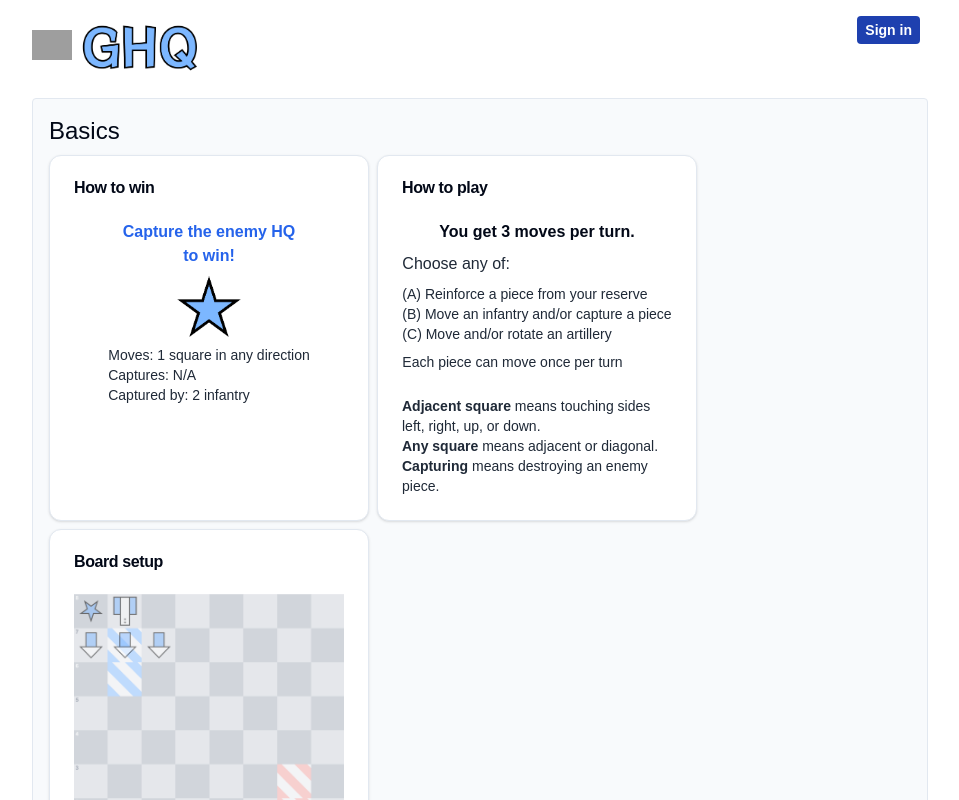
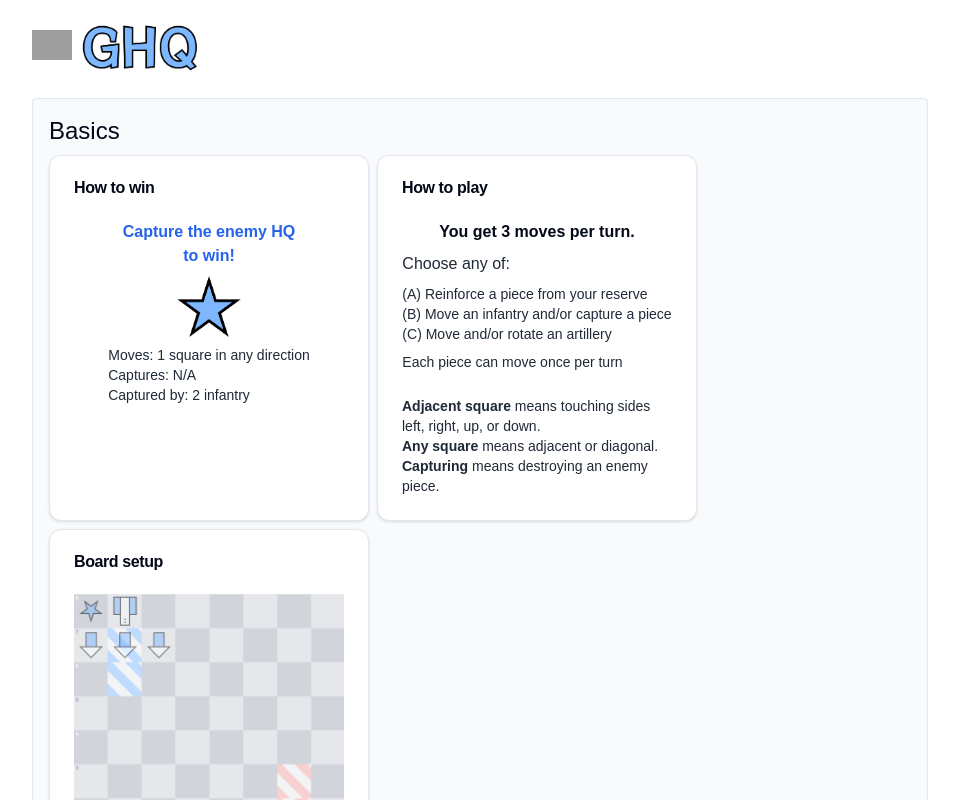
Before and after one commit to cs502allen/ghq, a Next.js app: page /learn in a window 1280 px wide. Shown: the top 800 px of the page, without its empty margins (160-1119 px from the left). Built offline with nearby package versions, Linux system fonts and the light colour scheme; no server answers; grey boxes are pictures that could not be loaded.

Commit message:
support local development for frontend
fixes #112

```diff
--- a/src/app/layout.tsx
+++ b/src/app/layout.tsx
@@ -6,6 +6,7 @@ import { Toaster } from "@/components/ui/sonner";
 import { BoardArrowProvider } from "@/game/BoardArrowProvider";
 import { MatchmakingProvider } from "@/components/MatchmakingProvider";
 import MatchmakingToast from "@/components/MatchmakingToast";
+import { config } from "@/lib/config";
 
 const geistSans = localFont({
   src: "./fonts/GeistVF.woff",
@@ -28,6 +29,22 @@ export default function RootLayout({
 }: Readonly<{
   children: React.ReactNode;
 }>) {
+  // Development version without auth or matchmaking
+  if (!config.useClerk) {
+    return (
+      <BoardArrowProvider>
+        <html lang="en">
+          <body
+            className={`${geistSans.variable} ${geistMono.variable} antialiased`}
+          >
+            {children}
+            <Toaster />
+          </body>
+        </html>
+      </BoardArrowProvider>
+    );
+  }
+
   return (
     <ClerkProvider
       dynamic
--- a/src/app/live/PlayOnlineButton.tsx
+++ b/src/app/live/PlayOnlineButton.tsx
@@ -4,13 +4,18 @@ import { Button } from "./Button";
 import { useAuth } from "@clerk/nextjs";
 import { useMatchmaking } from "@/components/MatchmakingProvider";
 
-export function PlayOnlineButton({
-  openSignInDialog,
-}: {
-  openSignInDialog: () => void;
-}) {
+export function PlayOnlineButton() {
   const { isSignedIn } = useAuth();
   const { startMatchmaking } = useMatchmaking();
+
+  function openSignInDialog() {
+    if (!isSignedIn) {
+      const signInButton = document.getElementById("sign-in-button");
+      if (signInButton) {
+        signInButton.click();
+      }
+    }
+  }
 
   async function playOnline() {
     if (!isSignedIn) {
--- a/src/app/page.tsx
+++ b/src/app/page.tsx
@@ -3,7 +3,6 @@
 import { useRouter } from "next/navigation";
 import { Button } from "./live/Button";
 import { PlayOnlineButton } from "./live/PlayOnlineButton";
-import { useAuth } from "@clerk/nextjs";
 import { Learn } from "@/components/Learn";
 import Header from "@/components/Header";
 import LiveGamesList from "./LiveGamesList";
@@ -12,7 +11,6 @@ import Leaderboard from "./Leaderboard";
 
 function App() {
   const router = useRouter();
-  const { isSignedIn } = useAuth();
 
   async function playLocal() {
     router.push("/local");
@@ -26,15 +24,6 @@ function App() {
     router.push("/learn");
   }
 
-  function openSignInDialog() {
-    if (!isSignedIn) {
-      const signInButton = document.getElementById("sign-in-button");
-      if (signInButton) {
-        signInButton.click();
-      }
-    }
-  }
-
   return (
     <div className="p-2 flex flex-col gap-4 lg:px-48">
       <Header />
@@ -45,7 +34,7 @@ function App() {
           <div className="flex flex-col gap-2 border rounded p-4 bg-slate-50">
             <div className="text-2xl">Play a game</div>
             <div className="flex flex-wrap gap-2 justify-center items-center">
-              <PlayOnlineButton openSignInDialog={openSignInDialog} />
+              <PlayOnlineButton />
               <Button onClick={playLocal}>👨‍💻 Pass n&apos; Play</Button>
               <Button onClick={playBot}>🤖 Play Bot</Button>
               <Button onClick={goLearn}>📚 Learn</Button>
--- a/src/components/Header.tsx
+++ b/src/components/Header.tsx
@@ -7,16 +7,9 @@ import { Loader2 } from "lucide-react";
 import { getUser, User } from "@/lib/supabase";
 import { useEffect, useState } from "react";
 import Link from "next/link";
+import { config } from "@/lib/config";
 
 export default function Header() {
-  const { user } = useClerk();
-  const [userInfo, setUserInfo] = useState<User | null>(null);
-
-  useEffect(() => {
-    if (user) {
-      getUser(user.id).then(setUserInfo);
-    }
-  }, [user]);
   return (
     <div className="flex justify-between">
       <Link
@@ -32,7 +25,22 @@ export default function Header() {
         />
         <Image src="/ghq-letters.png" alt="GHQ" width={120} height={32} />
       </Link>
-      <div className="p-2">
+      <div className="p-2">{config.useClerk && <AuthSection />}</div>
+    </div>
+  );
+}
+
+function AuthSection() {
+  const { user } = useClerk();
+  const [userInfo, setUserInfo] = useState<User | null>(null);
+  useEffect(() => {
+    if (user) {
+      getUser(user.id).then(setUserInfo);
+    }
+  }, [user]);
+
+  return (
+    <>
       <ClerkLoading>
         <Loader2 className="w-6 h-6 text-gray-500 animate-spin" />
       </ClerkLoading>
@@ -59,7 +67,6 @@ export default function Header() {
           </div>
         </SignedIn>
       </ClerkLoaded>
-      </div>
-    </div>
+    </>
   );
 }
--- /dev/null
+++ b/src/lib/config.ts
@@ -0,0 +1,16 @@
+export interface Config {
+  useClerk: boolean;
+}
+
+export const production: Config = {
+  useClerk: false,
+};
+
+export const local: Config = {
+  useClerk: false,
+};
+
+const env = process.env.NEXT_PUBLIC_ENV;
+
+// default to production, local otherwise
+export const config = env === "local" ? local : production;
```
Also changed, not shown: src/game/board.tsx (+2 -12 lines), src/middleware.ts (+7 -1 lines), 1 other file (tests, documents, lock files or other folders). Lines whose indentation alone changed are shown as unchanged.
